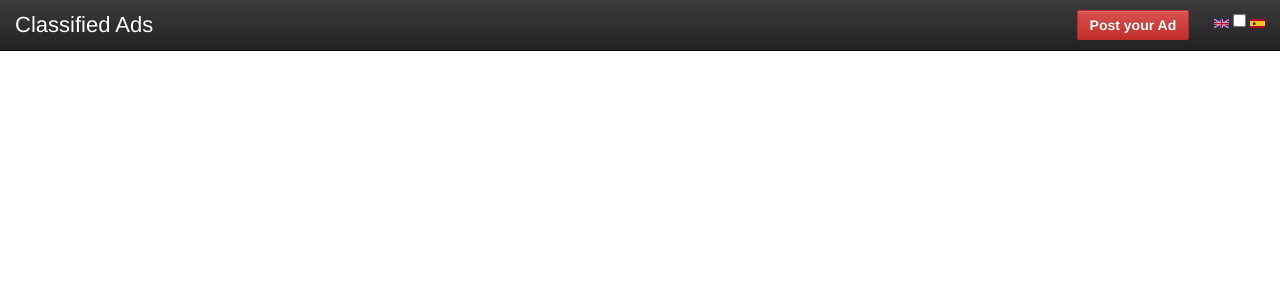
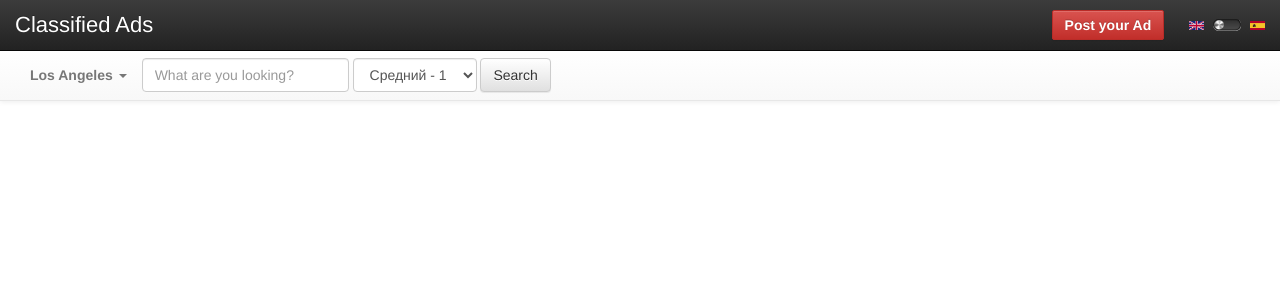
Before and after one commit to DmytroM89/anadea-tasks, a PHP site: page / in a window 1280 px wide. Shown: the top 300 px of the page. Run offline with PHP 8.4, Linux system fonts and the light colour scheme.

Commit message:
navbar-form

```diff
--- a/task1/css/main.css
+++ b/task1/css/main.css
@@ -1,27 +1,79 @@
+body {
+    padding-top: 50px;
+}
+
 .navbar-inverse .navbar-brand {
     color: #fff;
     font-size: 22px;
-}
-
-.btn {
-    height: 30px;
-    line-height: 1;
-    font-weight: 600;
-    border-radius: 2px;
 }
 
 .navbar-btn {
     margin-top: 10px;
     margin-bottom: 10px;
     margin-right: 25px;
+    font-weight: 600;
+    height: 30px;
+    line-height: 1;
+    border-radius: 2px;
 }
 
 .flag {
     width: 15px;
 }
 
-/*  Switch */
+/* Switcher
+ * The switch - the box around the slider */
 .switch-wrap {
-    margin-top: 10px;
-    margin-bottom: 10px;
+    margin-top: 12px;
+    margin-bottom: 12px;
 }
+
+.switch {
+    position: relative;
+    top: 7px;
+    display: inline-block;
+    width: 28px;
+    height: 12px;
+    background-image: url(../img/switch-bg.png);
+    background-repeat: no-repeat;
+    margin-left: 5px;
+    margin-right: 5px;
+}
+
+/* Hide default HTML checkbox */
+.switch input {
+    display: none;
+}
+
+/* The slider */
+.slider {
+  position: absolute;
+  cursor: pointer;
+  top: 1px;
+  left: 1px;
+  -webkit-transition: .4s;
+  transition: .4s;
+}
+
+.slider:before {
+    position: absolute;
+    content: "";
+    height: 10px;
+    width: 10px;
+    background-image: url(../img/switch.png);
+    background-repeat: no-repeat;
+    -webkit-transition: .4s;
+    transition: .4s;
+}
+
+
+input:checked + .slider:before {
+    -webkit-transform: translateX(17px);
+    -ms-transform: translateX(17px);
+    transform: translateX(17px);
+}
+
+/* Dropdown */
+li.dropdown {
+    font-weight: 600;
+}
--- a/task1/index.html
+++ b/task1/index.html
@@ -9,7 +9,7 @@
     <link rel="stylesheet" href="css/main.css">
 </head>
 <body>
-    <nav class="navbar navbar-inverse navbar-fixed-top">
+    <nav class="navbar navbar-inverse navbar-fixed-top" role="navigation">
         <div class="container-fluid">
             <div class="navbar-header">
                 <a class="navbar-brand" href="#">Classified Ads</a>
@@ -17,19 +17,43 @@
             <div class="switch-wrap pull-right">
                 <img alt="English" src="img/british-flag.png" class="flag british-flag">
 
-                <!-- Rounded switch -->
                 <label class="switch">
                     <input type="checkbox">
-                    <div class="slider round"></div>
+                    <div class="slider"></div>
                 </label>
 
                 <img alt="Spanish" src="img/spanish-flag.png" class="flag spanish-flag">
             </div>
-            <button type="button" class="btn btn-danger navbar-btn pull-right">Post your Ad</button>
+            <button type="button" class="postAd btn btn-danger navbar-btn pull-right">Post your Ad</button>
+        </div>
+    </nav>
+    <nav class="navbar navbar-default navbar-static-top" role="navigation">
+        <div class="container-fluid">
+            <ul class="nav navbar-nav">
+                <li class="dropdown"> <a href="#" class="dropdown-toggle" data-toggle="dropdown">Los Angeles <b class="caret"></b></a>
+                    <ul class="dropdown-menu">
+                        <li><a href="#">New York</a></li>
+                        <li><a href="#">Detroit</a></li>
+                        <li><a href="#">Washington</a></li>
+                    </ul>
+                </li>
+            </ul>
+            <form class="navbar-form" role="form">
+                    <div class="form-group">
+                        <input type="text" class="form-control" placeholder="What are you looking?"> </div>
+                    <div class="form-group">
+                        <select class="form-control">
+                            <option>Средний - 1</option>
+                            <option>Средний - 2</option>
+                        </select>
+                    </div>
+                    <button type="submit" class="btn btn-default">Search</button>
+            </form>
         </div>
     </nav>
 
     <script src="js/jquery.js"></script>
     <script src="js/bootstrap.min.js"></script>
+    <script src="js/main.js"></script>
 </body>
 </html>
--- /dev/null
+++ b/task1/js/main.js
@@ -0,0 +1,5 @@
+$(document).ready(function(){
+
+
+
+});
```
Also changed, not shown: task1/img/switch-bg.png (added), task1/img/switch.png (added).
